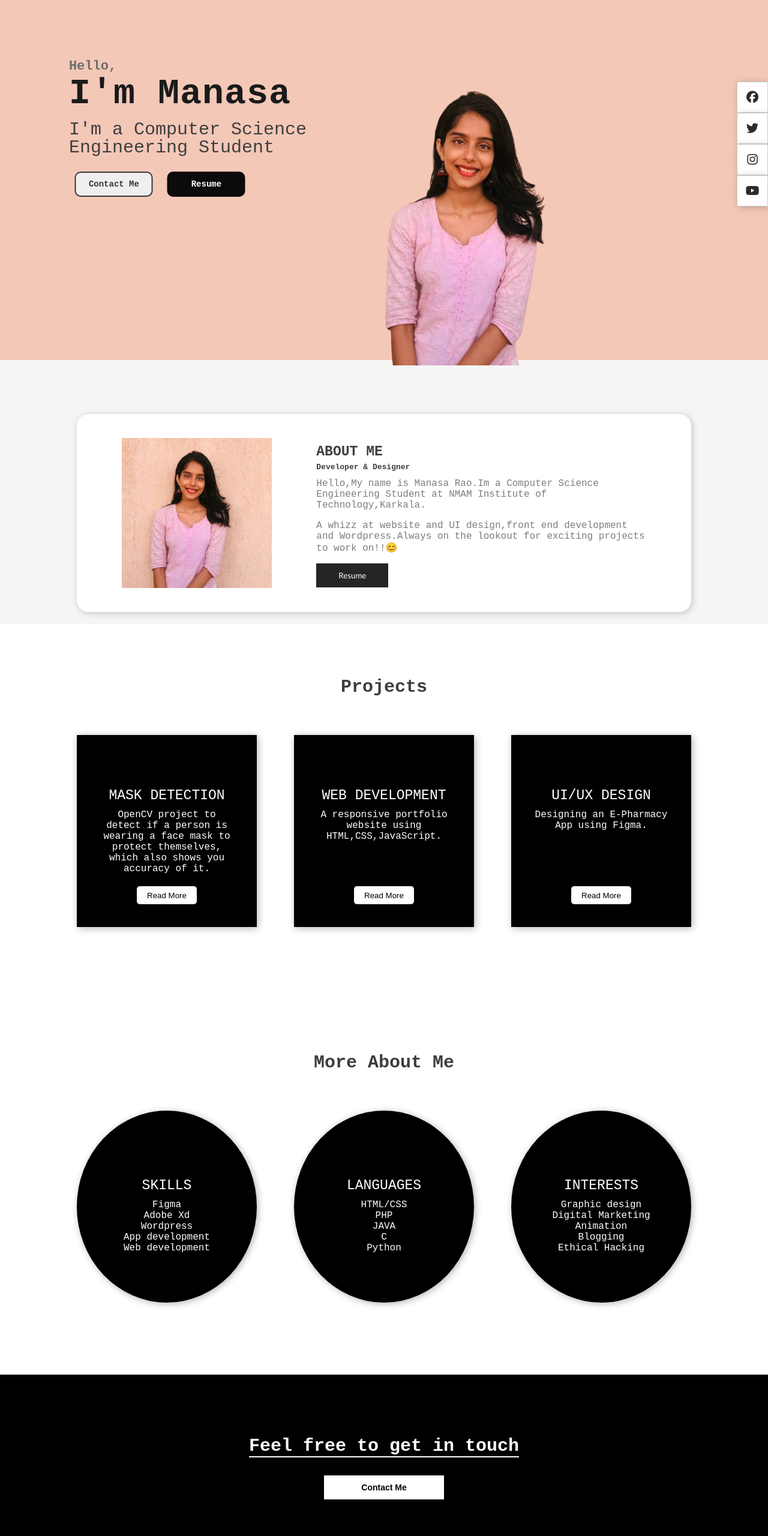
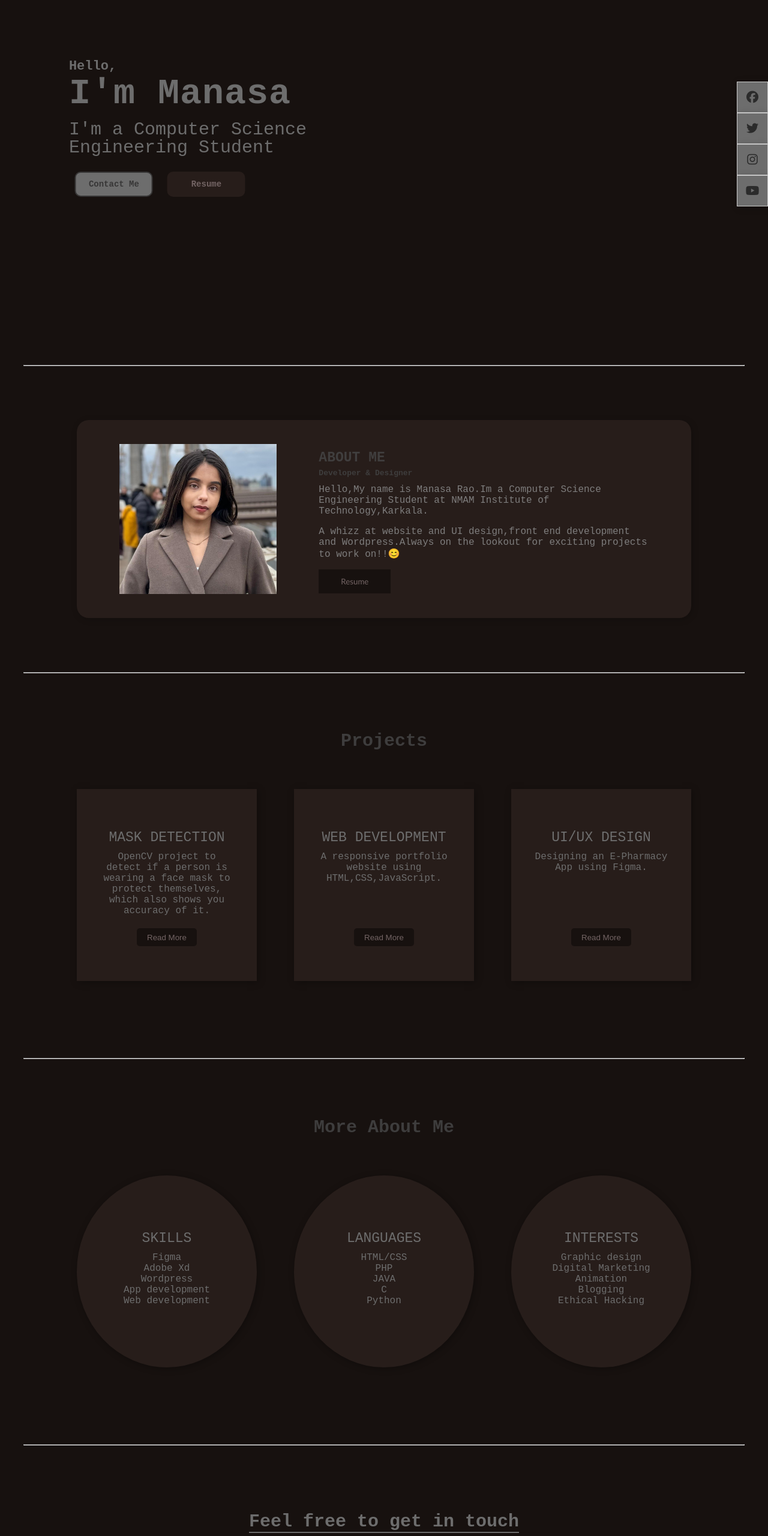
Before and after one commit to manasarao30/DigitalPortfolio, a plain HTML site: page index.html in a window 1280 px wide. Shown: the part 160-2720 px from the top of the page at 60% size. Drawn offline with Linux system fonts and the light colour scheme; files that its build step writes are made by us from their sources.

Commit message:
CSS
changed css

```diff
--- a/index.html
+++ b/index.html
@@ -9,7 +9,7 @@
         @charset "utf-8";
 
 a:link {
-  color: rgb(0, 0, 0);
+  color: #736464;
 }
 
 /* visited link */
@@ -28,7 +28,7 @@ a:active {
 }
 
 body{
-    background-color: #f6f5f5;
+    background-color: #17110f;
     margin: 0px;
     padding: 0px;
 }
@@ -41,7 +41,7 @@ a{
 section{
     width: 100%;
     height: 95vh;
-    background-color: #f3c8b7;
+    background-color: #17110f;
     background-repeat: no-repeat;
     background-size: cover;
 }
@@ -50,7 +50,7 @@ nav{
     justify-content: space-between;
     align-items: center;
     height: 60px;
-    background-color: #FFFFFF;
+    background-color: #271d1a;
     box-shadow: 2px 2px 12px rgba(0,0,0,0.2);
     padding:0px 5%;
 }
@@ -66,7 +66,7 @@ nav ul li a{
 }
 .logo{
     font: family snellroundhandw 1 scrip;
-    color: #000000;
+    color: #736464;
     font-size: 35px;
 }
 .active{
@@ -83,12 +83,12 @@ nav ul li a{
     font-family: 'Courier New', Courier, monospace;
     font-weight: bold;
     letter-spacing: 1px;
-    color: #1a1a1a;
+    color: #6d6d6d;
     font-size: 60px;
 }
 .text-container p:nth-child(3){
     font-family: 'Courier New', Courier, monospace;
- color: #403e3e;
+ color: #6d6d6d;
  font-size: 30px;
  line-height: 30px;
 }
@@ -115,10 +115,11 @@ nav ul li a{
 .hire-btn{
     border: 2px solid #373636;
     color: #373636;
+    background-color: #6d6d6d;
 }
 .down-cv{
-    background-color: #0b0b0b;
-    color:#FFFFFF;
+    background-color: #271d1a;
+    color:#736464;
     border:none;
 }
 button:active{
@@ -134,7 +135,7 @@ button:active{
 .about-container{
     width: 80%;
     height: 330px;
-    background-color: #FFFFFF;
+    background-color: #271d1a;
     border-radius: 20px;
     box-shadow: 2px 2px 12px rgba(0,0,0,0.2);
     display: flex;
@@ -145,6 +146,7 @@ button:active{
 }
 .about-container img{
     height: 250px;
+
 }
 .about-text{
     width: 550px;
@@ -172,16 +174,15 @@ font-size: 16px;
 .about-text button{
     width:120px;
     height:40px;
-    color: #FFFFFF;
+    color: #736464;
     outline:none;
     border:none;
     font-family: calibri;
-    background-color: #262525;
+    background-color: #17110f;
 }
 .projects{
     height: 600px;
-
-    background-color: #FFFFFF;
+    background-color: #17110f;
     padding:2% 10% 0px 10%;
 }
 .projects-text p:nth-child(1){
@@ -224,16 +225,17 @@ font-size: 16px;
 }
 .box-container{
     display: flex;
+    list-style-type: none;
     justify-content: space-between;
 }
 .box-1{
-    background-color: #000000;
+    background-color: #271d1a;
 }
 .box-2{
-    background-color: #000000;
+    background-color: #271d1a;
 }
 .box-3{
-    background-color: #000000;
+    background-color: #271d1a;
 }
 .box-1 span,
 .box-2 span,
@@ -242,7 +244,7 @@ font-size: 16px;
    height: 40px;
    border-radius: 50%;
    background-color: #000000;
-   display: flex;
+   display: none;
    justify-content: center;
    align-items: center;
    font-family: 'Courier New', Courier, monospace;
@@ -251,7 +253,7 @@ font-size: 16px;
 .box-1 p:nth-child(2),
 .box-2 p:nth-child(2),
 .box-3 p:nth-child(2){
-    color:#FFFFFF;
+    color:#6d6d6d;
     font-family: 'Courier New', Courier, monospace;
     font-size: 23px;
     line-height: 0px;
@@ -263,7 +265,7 @@ font-size: 16px;
       text-align: center;
       width: 230px;
       margin: 0px 0px 20px 0px;
-      color:#FFFFFF;
+      color:#6d6d6d;
 }
 .box-1 button,
 .box-2 button,
@@ -272,14 +274,14 @@ font-size: 16px;
     height: 30px;
     outline:none;
     border-radius: 5px;
-    background-color: #FFFFFF;
+    background-color: #17110f;
     color:#000000;
     border:none;
 }
 
 .more{
     height: 600px;
-    background-color: #FFFFFF;
+    background-color: #17110f;
     padding:2% 10% 0px 10%;
 }
 .more-text p:nth-child(1){
@@ -327,13 +329,13 @@ font-size: 16px;
     justify-content: space-between;
 }
 .boxx-1{
-    background-color: #000000;
+    background-color: #271d1a;
 }
 .boxx-2{
-    background-color: #000000;
+    background-color: #271d1a;
 }
 .boxx-3{
-    background-color: #000000;
+    background-color: #271d1a;
 }
 .boxx-1 span,
 .boxx-2 span,
@@ -342,7 +344,7 @@ font-size: 16px;
    height: 40px;
    border-radius: 50%;
    background-color: #000000;
-   display: flex;
+   display: none;
    justify-content: center;
    align-items: center;
    font-family: 'Courier New', Courier, monospace;
@@ -352,7 +354,7 @@ font-size: 16px;
 .boxx-1 p:nth-child(2),
 .boxx-2 p:nth-child(2),
 .boxx-3 p:nth-child(2){
-    color:#FFFFFF;
+    color:#6d6d6d;
     font-family: 'Courier New', Courier, monospace;
     font-size: 23px;
     line-height: 0px;
@@ -364,12 +366,12 @@ font-size: 16px;
       text-align: center;
       width: 230px;
       margin: 0px 0px 20px 0px;
-      color: #FFFFFF;
+      color: #6d6d6d;
 }
 .contact-me{
     width: 100%;
     height: 280px;
-    background-color: #000000;
+    background-color: #17110f;
     background-size: cover;
     background-repeat: no-repeat;
     display: flex;
@@ -378,16 +380,16 @@ font-size: 16px;
     align-items: center;
 }
 .contact-me p{
-    color: #FFFFFF;
+    color: #6d6d6d;
     font-size: 30px;
     font-family: 'Courier New', Courier, monospace;
     font-weight: bold;
-    border-bottom: 2px solid #FFFFFF;
+    border-bottom: 2px solid #6d6d6d;
 }
 .contact-me button{
     width:200px;
     height:40px;
-    background-color: #FFFFFF;
+    background-color: #6d6d6d;
     outline: none;
     border: none;
     font-size: 14px;
@@ -423,7 +425,7 @@ footer p:nth-child(2){
     display:flex;
     justify-content: center;
     align-items: center;
-    background-color: #e6e3e3;
+    background-color: #6d6d6d;
     margin: 20px 10px;
     border-radius: 50%;
 }
@@ -467,7 +469,7 @@ footer p:nth-child(2){
      padding:0px;
      margin:0px;
      line-height:0px;
-     background-color: #FFFFFF;
+     background-color: #6d6d6d;
      border:1px solid #cbcbcb;
      box-shadow: 2px 2px 12px rgba(0,0,0,0.2);
 }
@@ -510,12 +512,16 @@ crossorigin="anonymous"></script>
                 Resume</button>
         </div>
         <!--model-->
-        <img src="images/vass.jpg" class="model" alt="model">
+        <!-- <img src="images/vass.jpg" class="model" alt="model"> -->
     </section>
+
+
+    <hr style="width: 1200px; border-top: 1px solid #6d6d6d; background-color: 6d6d6d; margin-left: auto; margin-right: auto; margin-bottom: 10px;">
+
     <!--about section-->
     <div id="About" class="about-container">
       <!--img-->
-      <img src="images/vas.jpg">
+      <img src="images/img.jpeg">
       <!--about-text-->
       <div class="about-text">
           <p>ABOUT ME</p>
@@ -530,6 +536,9 @@ crossorigin="anonymous"></script>
             Resume</button>
       </div>
     </div>
+
+    <hr style="width: 1200px; border-top: 1px solid #6d6d6d; margin-left: auto;background-color: 6d6d6d; margin-top: 90px; margin-right: auto;">
+
     <!--projects-->
     <div id="Projects"class="projects">
         <!--text-->
@@ -570,6 +579,8 @@ crossorigin="anonymous"></script>
     </div>
     </div>
 
+    <hr style="width: 1200px; border-top: 1px solid #6d6d6d; margin-left: auto;background-color: 6d6d6d; margin-right: auto;">
+
     <!--More About me-->
     <div id="More" class="more">
         <!--text-->
@@ -600,6 +611,7 @@ crossorigin="anonymous"></script>
     </div>
     </div>
 
+    <hr style="width: 1200px; border-top: 1px solid #6d6d6d; margin-left: auto;background-color: 6d6d6d; margin-right: auto;">
 
     <!--contact-->
     <div id="Contact" class="contact-me">
@@ -607,6 +619,7 @@ crossorigin="anonymous"></script>
         <button onclick="location.href='mailto:manasarao54747@gmail.com'">Contact Me</button>
 
     </div>
+    <hr style="width: 1200px; border-top: 1px solid #6d6d6d; margin-left: auto; background-color: 6d6d6d;margin-right: auto;">
     <!--Footer -->
     <footer>
     <p>Find me on social media</p>
@@ -624,7 +637,7 @@ crossorigin="anonymous"></script>
     <!--attached social bar-->
     <div class="a-social-b">
         <a target="_blank" href="https://www.facebook.com"><i class="fab fa-facebook"></i></a>
-        <a target="_blank" href="https://twitter.com/Manasa75535310""><i class="fab fa-twitter"></i></a>
+        <a target="_blank" href="https://twitter.com/Manasa75535310"><i class="fab fa-twitter"></i></a>
         <a target="_blank" href="https://www.instagram.com/manasa._.rao/"><i class="fab fa-instagram"></i></a>
         <a target="_blank" href="https://www.youtube.com"><i class="fab fa-youtube"></i></a>
 
```
Also changed, not shown: images/img.jpeg (added), 1 other file.
